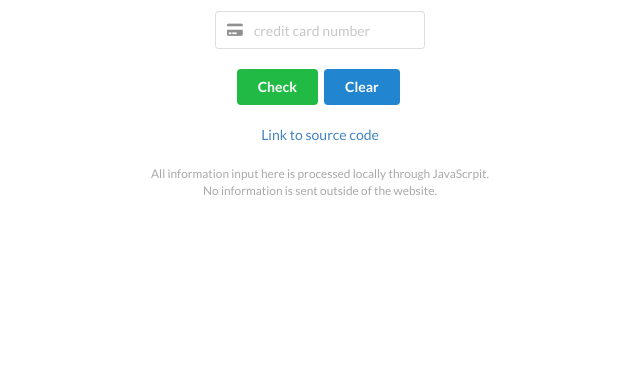
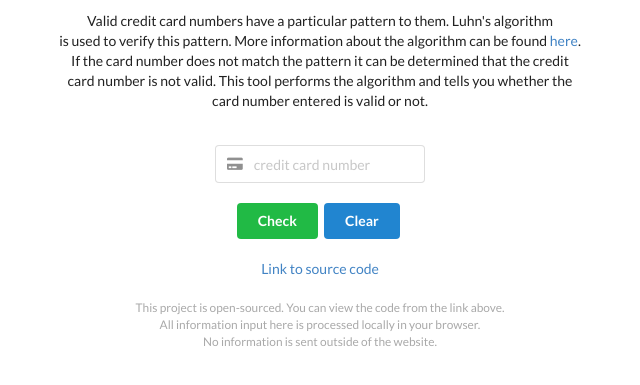
Before and after one commit to jaysonnutt/credit_card_checker, a plain HTML site: page index.html in a window 1280 px wide. Shown: the part 175-560 px from the top of the page, without its empty margins (320-960 px from the left). Drawn offline with nearby package versions, Linux system fonts and the light colour scheme.

Commit message:
added information about the tool

```diff
--- a/index.html
+++ b/index.html
@@ -13,6 +13,14 @@
 <body>
     <div id='card_number'>
         <h1 class="ui header">Credit Card Checker</h1>
+        <p>
+            Valid credit card numbers have a particular pattern to them. Luhn's algorithm<br>
+            is used to verify this pattern. More information about the algorithm can be found <a href="https://en.wikipedia.org/wiki/Luhn_algorithm" target="_blank">here</a>.<br>
+            If the card number does not match the pattern it can be determined that the credit<br>
+            card number is not valid. This tool performs the algorithm and tells you whether the<br>
+            card number entered is valid or not.
+            <br><br>
+        </p>
         <div class="ui left icon input">
             <input type="tel" placeholder="credit card number" id='input'>
             <i class="credit card icon"></i>
@@ -25,7 +33,11 @@
         <div id='card_type'></div>
         <a href="https://github.com/jaysonnutt/credit_card_checker" target="_blank">Link to source code</a>
         <br><br>
-        <p id='disclaimer'>All information input here is processed locally through JavaScrpit.<br>No information is sent outside of the website.</p>
+        <p id='disclaimer'>
+            This project is open-sourced. You can view the code from the link above.<br>
+            All information input here is processed locally in your browser.<br>
+            No information is sent outside of the website.
+        </p>
     </div>
 </body>
 
```
